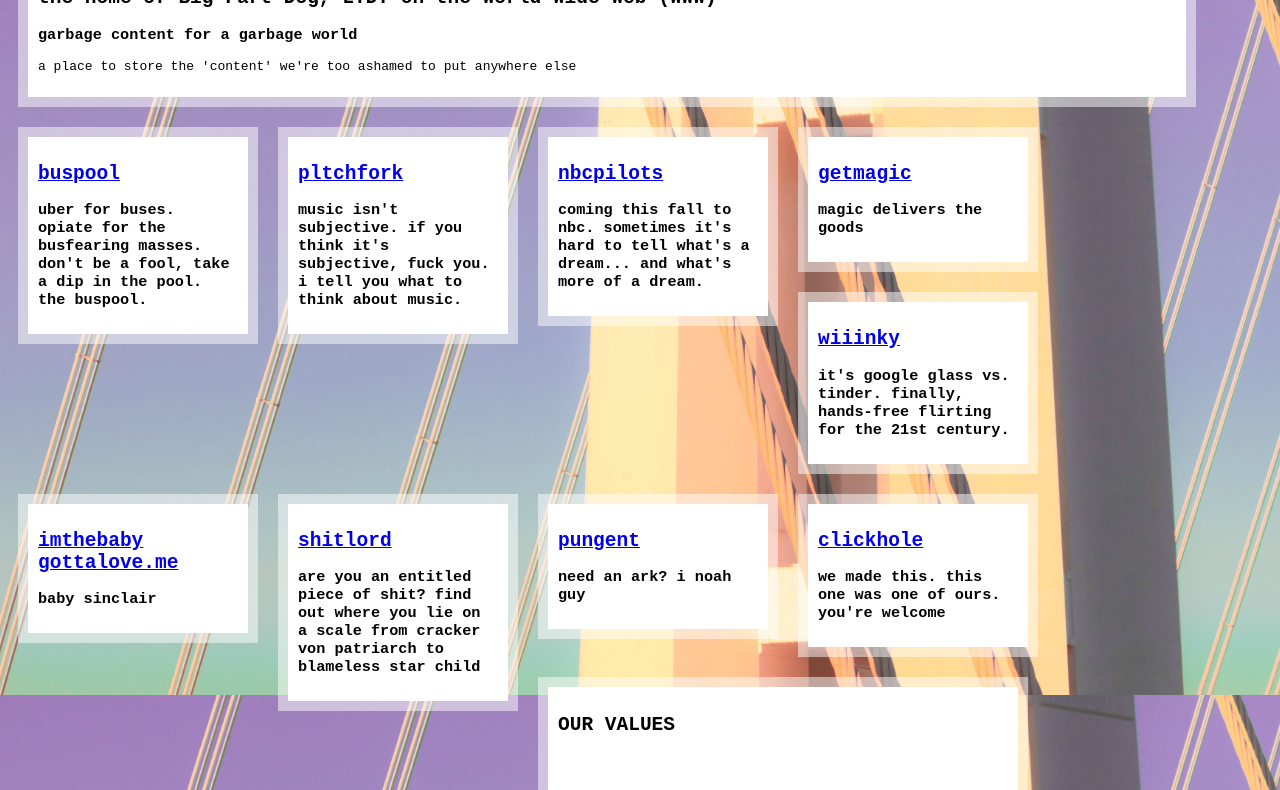
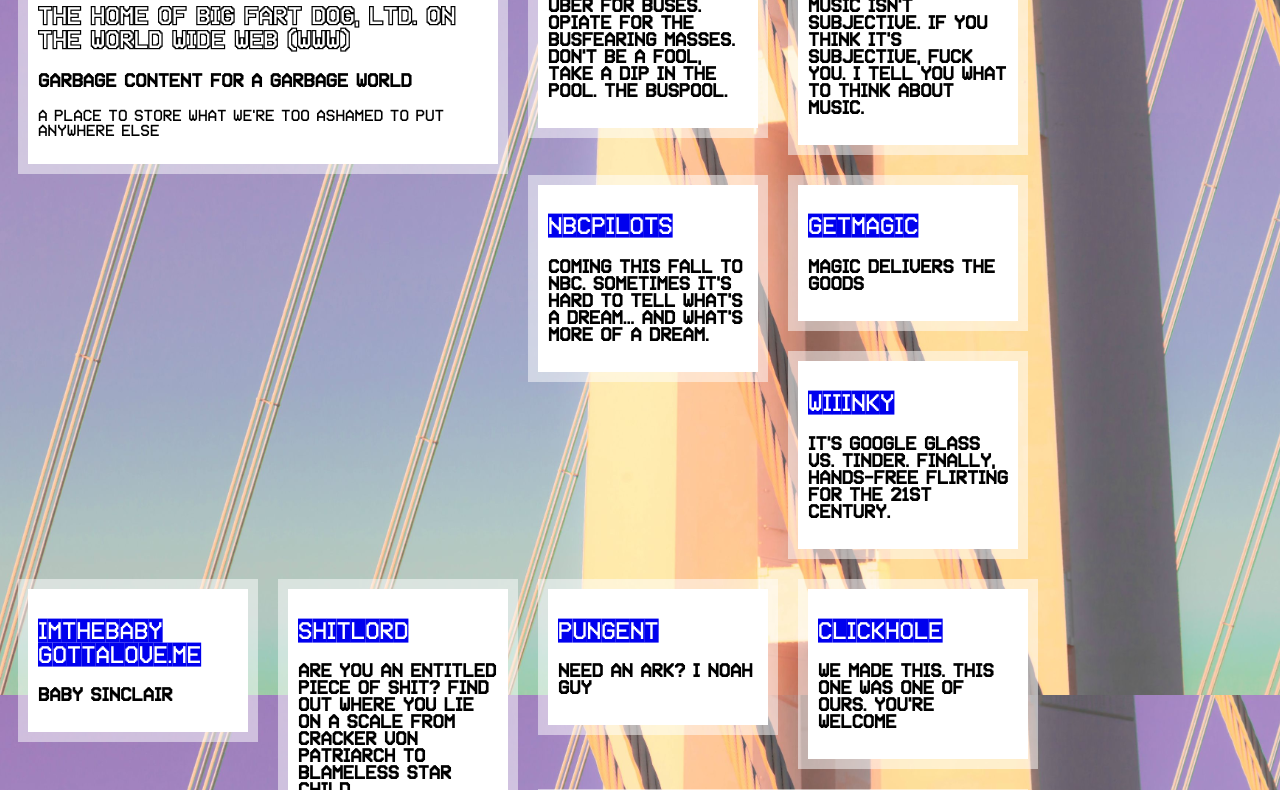
Before and after one commit to whatsupinternet/whatsupinternet.github.io, a plain HTML site: page index.html in a window 1280 px wide. Shown: the part 105-895 px from the top of the page. Drawn offline with Linux system fonts and the light colour scheme.

Commit message:
i made this code measurable worse

```diff
--- a/garbage.css
+++ b/garbage.css
@@ -1,3 +1,18 @@
+@font-face {
+    font-family: camcorder;
+    src: url(./fonts/camcorder_reg_web-webfont.ttf);
+}
+
+@font-face {
+    font-family: camcorderOutline;
+    src: url(./fonts/camcorder_ol2_web-webfont.ttf);
+}
+
+@font-face {
+    font-family: camcorderBackground;
+    src: url(./fonts/camcorder_inv_web-webfont.ttf);
+}
+
 html {
   background: url(wave.jpg) no-repeat center center fixed;
   -webkit-background-size: cover;
@@ -20,10 +35,17 @@ background-clip: padding-box; /* for IE9+, Firefox 4+, Opera, Chrome */
 
 section.work{
   width: 200px;
+  font-family: camcorder;
+}
+
+section.work h1{
+  width: 200px;
+  font-family: camcorderBackground;
 }
 
 section#header{
   width:90%;
+  font-family: camcorderOutline;
 }
 
 article{
--- a/index.html
+++ b/index.html
@@ -7,11 +7,11 @@
 </head>
 <body>
 
-	<section id='header'>
-		<h1> whatsupinter.net </h1>
-		<h2> the home of Big Fart Dog, LTD. on the World Wide Web (WWW) </h2>
-		<h3> garbage content for a garbage world </h3>
-		<p> a place to store the 'content' we're too ashamed to put anywhere else</p>
+	<section integrated='header'>
+		<h1 style="font-family:camcorderBackground !important;font-size:250%;margin:10px 10px 0 0;"> whatsupinter.net </h1>
+		<h2 style="font-family:camcorderOutline !important"> the home of Big Fart Dog, LTD. on the World Wide Web (WWW) </h2>
+		<h3 style="font-family:camcorder !important"> garbage content for a garbage world </h3>
+		<p style="font-family:camcorder !important"> a place to store what we're too ashamed to put anywhere else</p>
 	</section>
 
 	<section class='work' id='buspool'>
```
